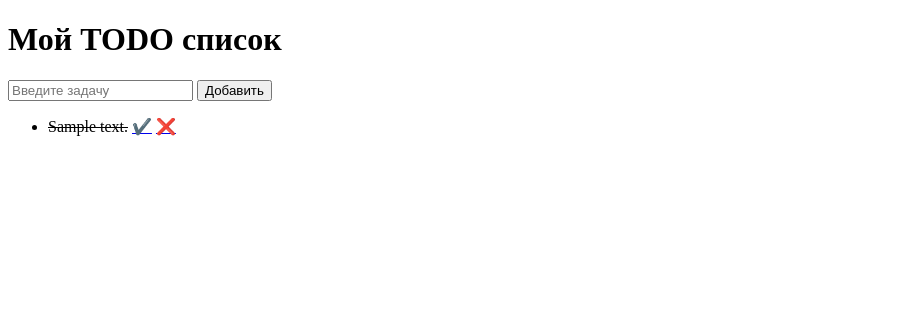
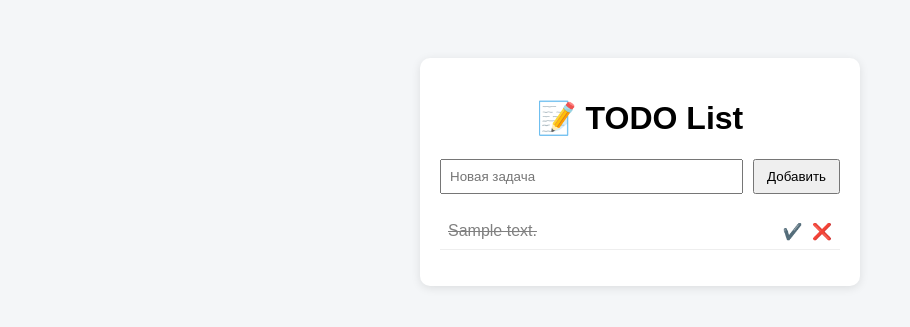
Before and after one commit to vital236/todo-app, a Flask app: page / in a window 1280 px wide. Shown: the top 327 px of the page, without its empty margins (0-910 px from the left). Run offline with Flask 3, Linux system fonts and the light colour scheme; tables that the repository leaves empty hold one stand-in row (values such as "Sample post").

Commit message:
improve UI

```diff
--- a/templates/index.html
+++ b/templates/index.html
@@ -2,31 +2,94 @@
 <html>
 <head>
     <title>TODO App</title>
+
+    <style>
+        body {
+            font-family: Arial, sans-serif;
+            background: #f4f6f8;
+            display: flex;
+            justify-content: center;
+            padding-top: 50px;
+        }
+
+        .container {
+            background: white;
+            padding: 20px;
+            border-radius: 10px;
+            width: 400px;
+            box-shadow: 0 2px 10px rgba(0,0,0,0.1);
+        }
+
+        h1 {
+            text-align: center;
+        }
+
+        form {
+            display: flex;
+            gap: 10px;
+            margin-bottom: 20px;
+        }
+
+        input {
+            flex: 1;
+            padding: 8px;
+        }
+
+        button {
+            padding: 8px 12px;
+            cursor: pointer;
+        }
+
+        ul {
+            list-style: none;
+            padding: 0;
+        }
+
+        li {
+            display: flex;
+            justify-content: space-between;
+            padding: 8px;
+            border-bottom: 1px solid #eee;
+        }
+
+        .done {
+            text-decoration: line-through;
+            color: gray;
+        }
+
+        a {
+            margin-left: 5px;
+            text-decoration: none;
+        }
+    </style>
 </head>
+
 <body>
 
-    <h1>Мой TODO список</h1>
+<div class="container">
+    <h1>📝 TODO List</h1>
 
     <form method="POST">
-        <input type="text" name="task" placeholder="Введите задачу">
+        <input type="text" name="task" placeholder="Новая задача">
         <button type="submit">Добавить</button>
     </form>
 
     <ul>
         {% for task in tasks %}
             <li>
-                {% if task["completed"] == 1 %}
-                    <s>{{ task["content"] }}</s>
-                {% else %}
+                <span class="{{ 'done' if task['completed'] == 1 else '' }}">
                     {{ task["content"] }}
-                {% endif %}
+                </span>
 
-                <a href="/toggle/{{ task['id'] }}">✔️</a>
-                <a href="/delete/{{ task['id'] }}">❌</a>
+                <div>
+                    <a href="/toggle/{{ task['id'] }}">✔️</a>
+                    <a href="/delete/{{ task['id'] }}">❌</a>
+                </div>
             </li>
         {% endfor %}
     </ul>
 
+</div>
 
 </body>
 </html>
```
